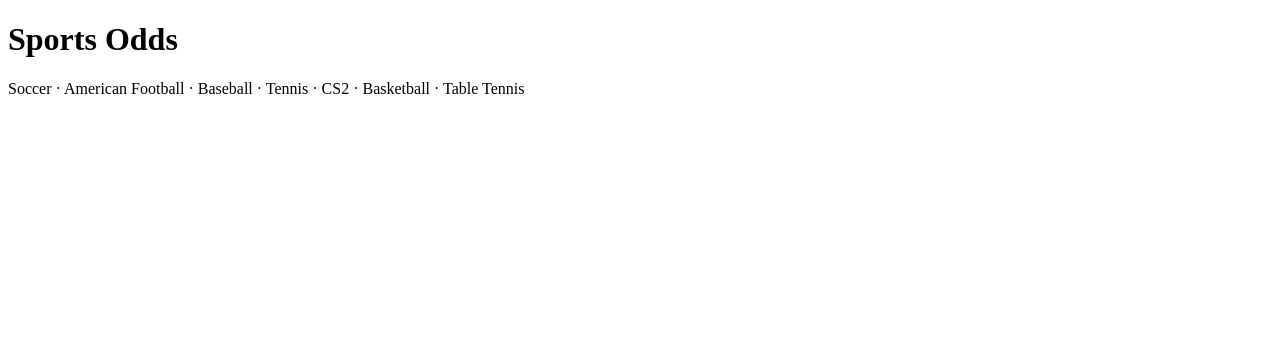
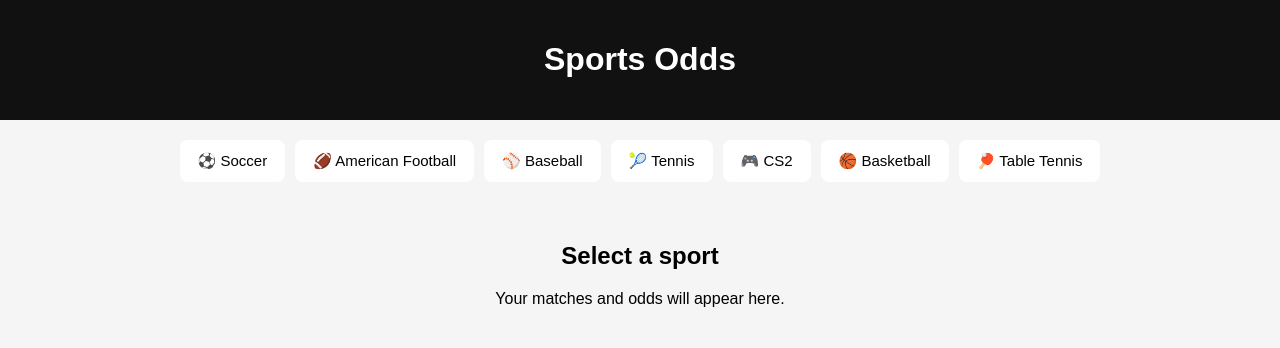
Before and after one commit to Ryan-313/sports-odds-website, a plain HTML site: page index.html in a window 1280 px wide. Drawn offline with Linux system fonts and the light colour scheme.

Commit message:
Refactor HTML structure and add styles for sports

```diff
--- a/index.html
+++ b/index.html
@@ -4,12 +4,69 @@
   <meta charset="UTF-8">
   <meta name="viewport" content="width=device-width, initial-scale=1.0">
   <title>Sports Odds</title>
+
+  <style>
+    body {
+      font-family: Arial, sans-serif;
+      margin: 0;
+      background: #f5f5f5;
+    }
+
+    header {
+      background: #111;
+      color: white;
+      padding: 20px;
+      text-align: center;
+    }
+
+    .sports {
+      display: flex;
+      flex-wrap: wrap;
+      gap: 10px;
+      padding: 20px;
+      justify-content: center;
+    }
+
+    .sport {
+      padding: 12px 18px;
+      border: 0;
+      border-radius: 8px;
+      background: white;
+      cursor: pointer;
+      font-size: 15px;
+    }
+
+    .sport:hover {
+      background: #ddd;
+    }
+
+    #matches {
+      padding: 20px;
+      text-align: center;
+    }
+  </style>
 </head>
+
 <body>
 
-  <h1>Sports Odds</h1>
+  <header>
+    <h1>Sports Odds</h1>
+  </header>
 
-  <p>Soccer · American Football · Baseball · Tennis · CS2 · Basketball · Table Tennis</p>
+  <div class="sports">
+    <button class="sport">⚽ Soccer</button>
+    <button class="sport">🏈 American Football</button>
+    <button class="sport">⚾ Baseball</button>
+    <button class="sport">🎾 Tennis</button>
+    <button class="sport">🎮 CS2</button>
+    <button class="sport">🏀 Basketball</button>
+    <button class="sport">🏓 Table Tennis</button>
+  </div>
+
+  <div id="matches">
+    <h2>Select a sport</h2>
+    <p>Your matches and odds will appear here.</p>
+  </div>
 
 </body>
 </html>
```
